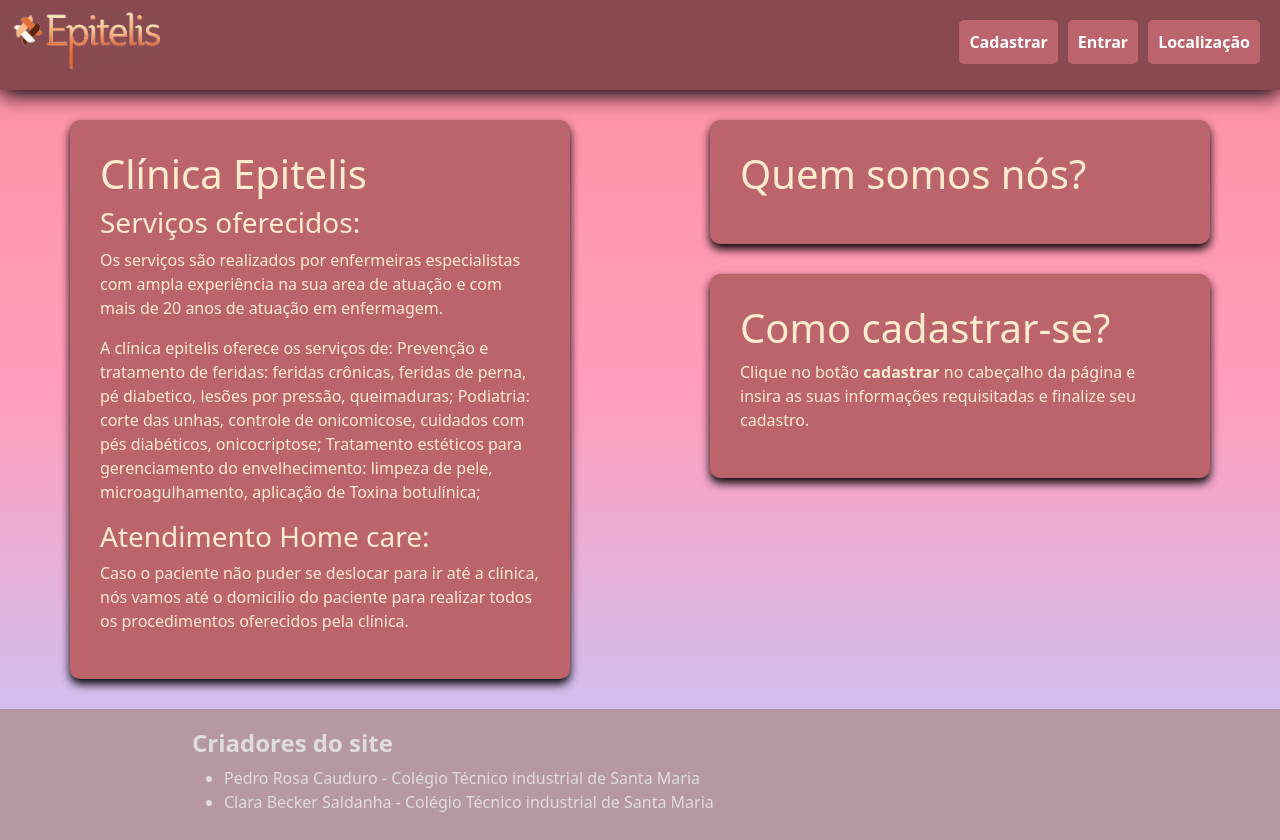
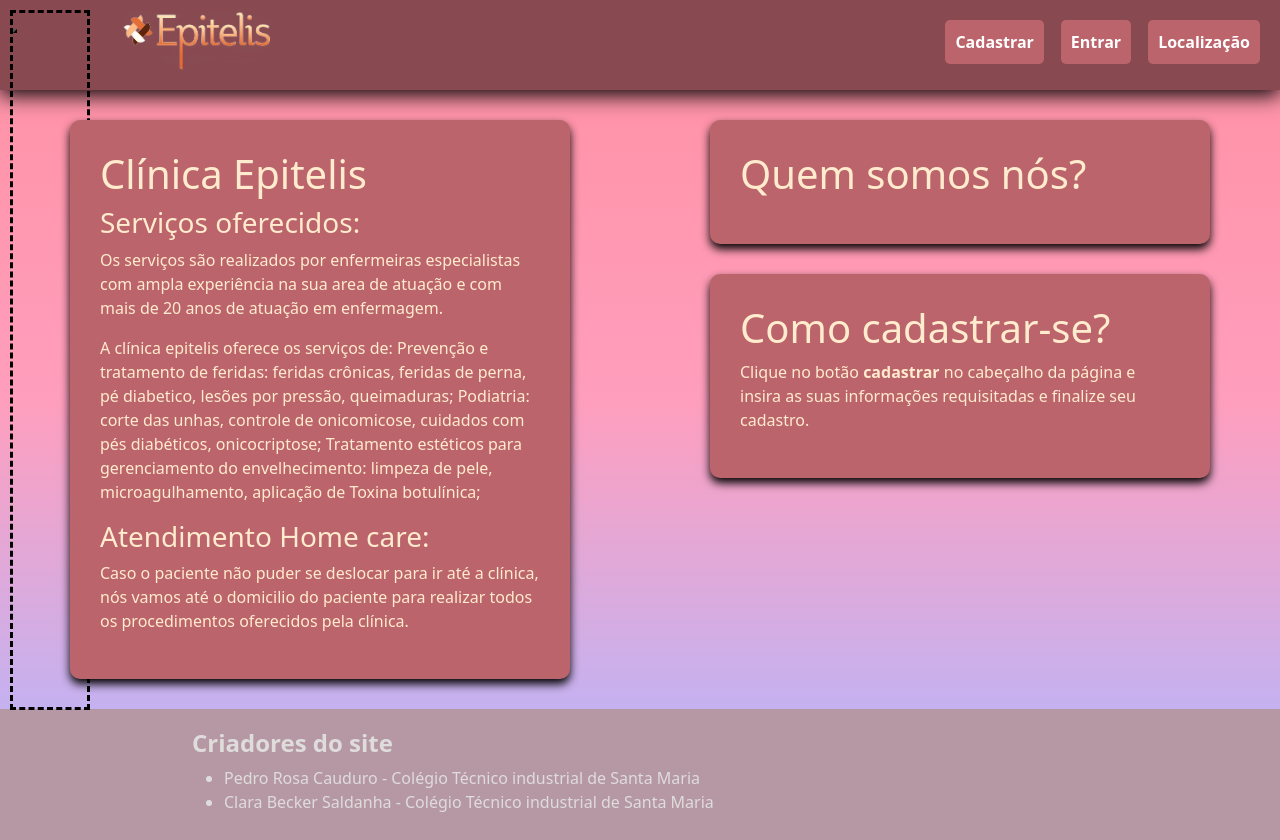
Before and after one commit to PedroRosaC/ProjetoCladro, a PHP site: page / in a window 1280 px wide. Run offline with PHP 8.4, Linux system fonts and the light colour scheme.

Commit message:
Oi vidinha denovo

```diff
--- a/projetoCladro/css/estilo.css
+++ b/projetoCladro/css/estilo.css
@@ -7,10 +7,10 @@
 body {
     width: 100%;
     height: 100%;
+    overflow-x: hidden;
+    background-image: linear-gradient(to bottom,  rgba(255, 144, 161), rgba(255, 158, 189), rgb(179, 183, 255));
     background-size: cover;
     background-attachment: fixed;
-    overflow-x: hidden;
-    background-image: linear-gradient(to bottom,  rgb(255, 144, 161), rgb(255, 158, 188), rgb(197, 200, 255));
 }
 img {
     width: 100%;
@@ -34,6 +34,9 @@ header {
     background-color: #884a50;
 
 
+}
+.logoebarra{
+    display: flex;
 }
 .footer{
 
@@ -61,21 +64,24 @@ header {
     text-decoration: none;
     color: #ffffff;
     display: block;
-    margin-left: 10px;
+    margin-left: 17px;
     padding: 10px;
     border-radius: 5px;
     background-color: #bc646c;
+    transition: 0.8s;
 }
 
 .menu li a:hover {
+    transform: scale(1.2);
     background-color: #e27f88;
     border-radius: 5px;
+
 }
 
 .logo {
     width: 150px;
     height: 60px;
-    border: #bc646c;
+    margin-left: 30px;
     border-radius: 0%;
 
 }
@@ -159,12 +165,21 @@ header {
     color: blanchedalmond;
     box-shadow: 0px 5px 10px 0px #000;
 }
-iframe{
 
-    border: 0;
-    border-radius: 13px;
-    width: 100%;
-    height: 90%;
+/* --------------------------- */
+
+/* estilo da home ------------ */
+
+.bloco{
+    margin-left: auto;
+    background-color: #b87479;
+    width: 10px;
+    height: fit-content;
+}
+.sidebar{
+    width: 80px;
+    height: 700px;
+    border: 3px #000 dashed;
 }
 
 /* --------------------------- */
--- a/projetoCladro/home.php
+++ b/projetoCladro/home.php
@@ -4,8 +4,6 @@ require_once './shared/header.php';
 <header>
     <a href="index.php"><img src="img/logo.png" class="logo"></a>
     <ul class="menu">
-        <li><a href="cadastro.php"><b>Cadastrar</b></a></li>
-        <li><a href="login.php"><b></b></a></li>
         <li><a href="local.php"><b>Localização</b></a></li>
     </ul>
 </header>
--- a/projetoCladro/index.php
+++ b/projetoCladro/index.php
@@ -2,7 +2,13 @@
 require_once './shared/header.php';
 ?>
 <header>
-    <a href="index.php"><img src="img/logo.png" class="logo"></a>
+    <div class="logoebarra">
+        <div class="sidebar">
+            <button></button>
+        </div>
+
+        <a href="index.php"><img src="img/logo.png" class="logo"></a>
+    </div>
     <ul class="menu">
         <li><a href="cadastro.php"><b>Cadastrar</b></a></li>
         <li><a href="login.php"><b>Entrar</b></a></li>
@@ -10,7 +16,10 @@ require_once './shared/header.php';
     </ul>
 </header>
 
+
+
 <div class="info">
+
     <div class="informacoes">
         <h1>Clínica Epitelis</h1>
         <h3>Serviços oferecidos:</h3>
@@ -56,7 +65,6 @@ require_once './shared/header.php';
     </ul>
 </div>
 
-
 <?php
 require_once './shared/footer.php'
 ?>
--- a/projetoCladro/login.php
+++ b/projetoCladro/login.php
@@ -38,7 +38,6 @@ require_once './shared/header.php'
         ?>
     </div>
 </form>
-<br><br><br><br><br><br>
 <?php
 require_once './shared/footer.php'
 ?>
--- a/projetoCladro/model/conexaoMysql.php
+++ b/projetoCladro/model/conexaoMysql.php
@@ -4,7 +4,7 @@ class ConexaoMysql {
     protected $mysqli;
     protected $server = '127.0.0.1'; //Endereço do servidor
     protected $user = 'root'; //Usuario que acessa o banco
-    protected $pass = '202211276024'; //Senha do usuário
+    protected $pass = 'pedropedro01'; //Senha do usuário
     protected $dataBase = 'epitelis'; //Nome da base de dados
 
     /** Informa o TOTAL de qualquer registro afetado
--- a/projetoCladro/model/pacienteModel.php
+++ b/projetoCladro/model/pacienteModel.php
@@ -105,7 +105,7 @@ class pacienteModel {
             @session_start();
             $_SESSION['id'] = $this->id;
             $_SESSION['login'] = $this->email;
-            header('location:../index.php');
+            header('location:../home.php');
         } else {
             header('location:../login.php?cod=171');
         }
@@ -131,7 +131,7 @@ class pacienteModel {
                 $this->nome = $value['nome'];
                 $this->senha = $value['senha'];
                 $this->endereco = $value['endereco'];
-                $this->idaded = $value['idade'];
+                $this->idade = $value['idade'];
                 $this->data_nasc = $value['data_nasc'];
                 $this->rg = $value['rg'];
                 $this->cpf = $value['cpf'];
```
Also changed, not shown: projetoCladro/financeiro.php (+10 -0 lines), projetoCladro/img/issoai.jpg (added).
